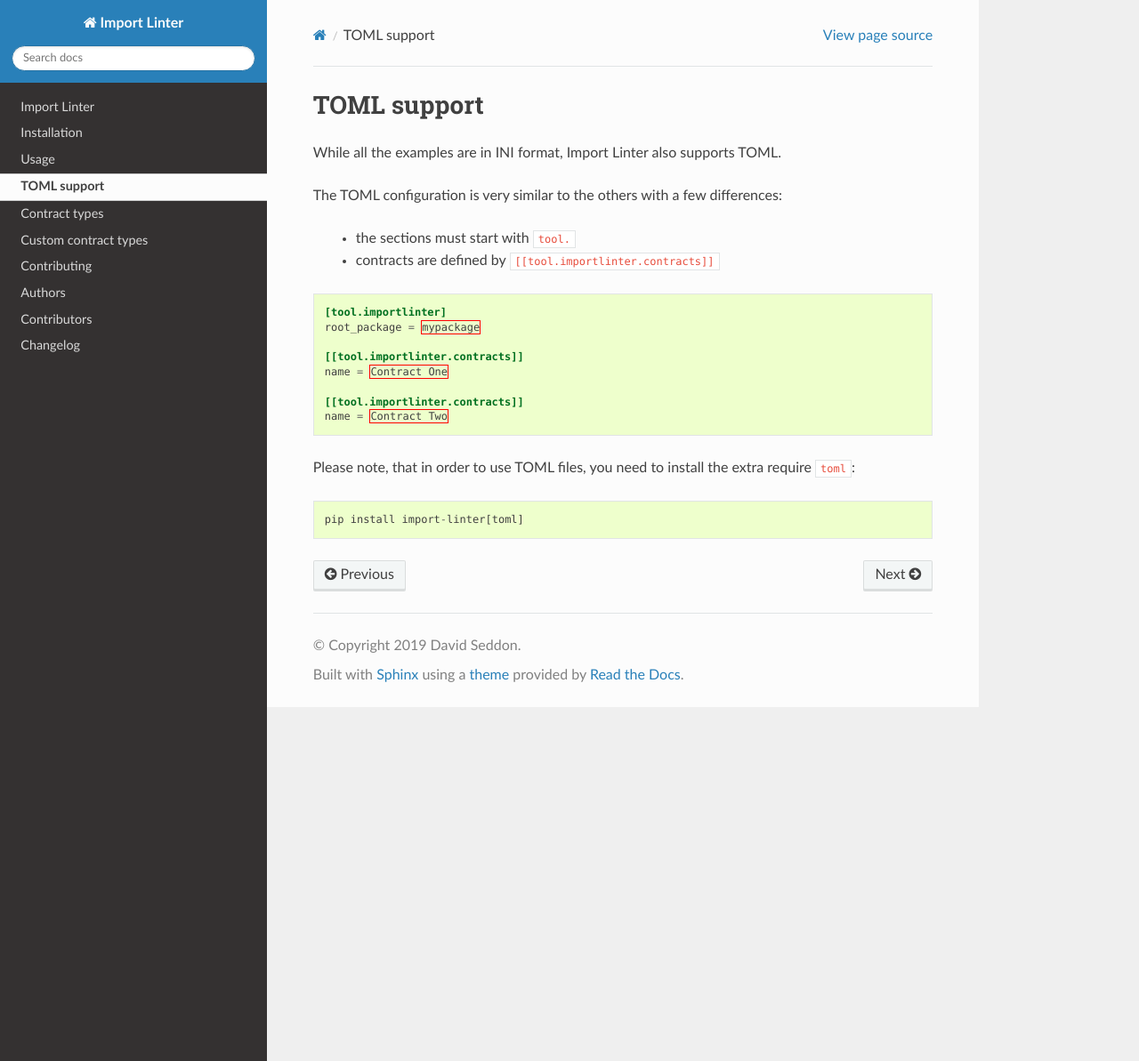
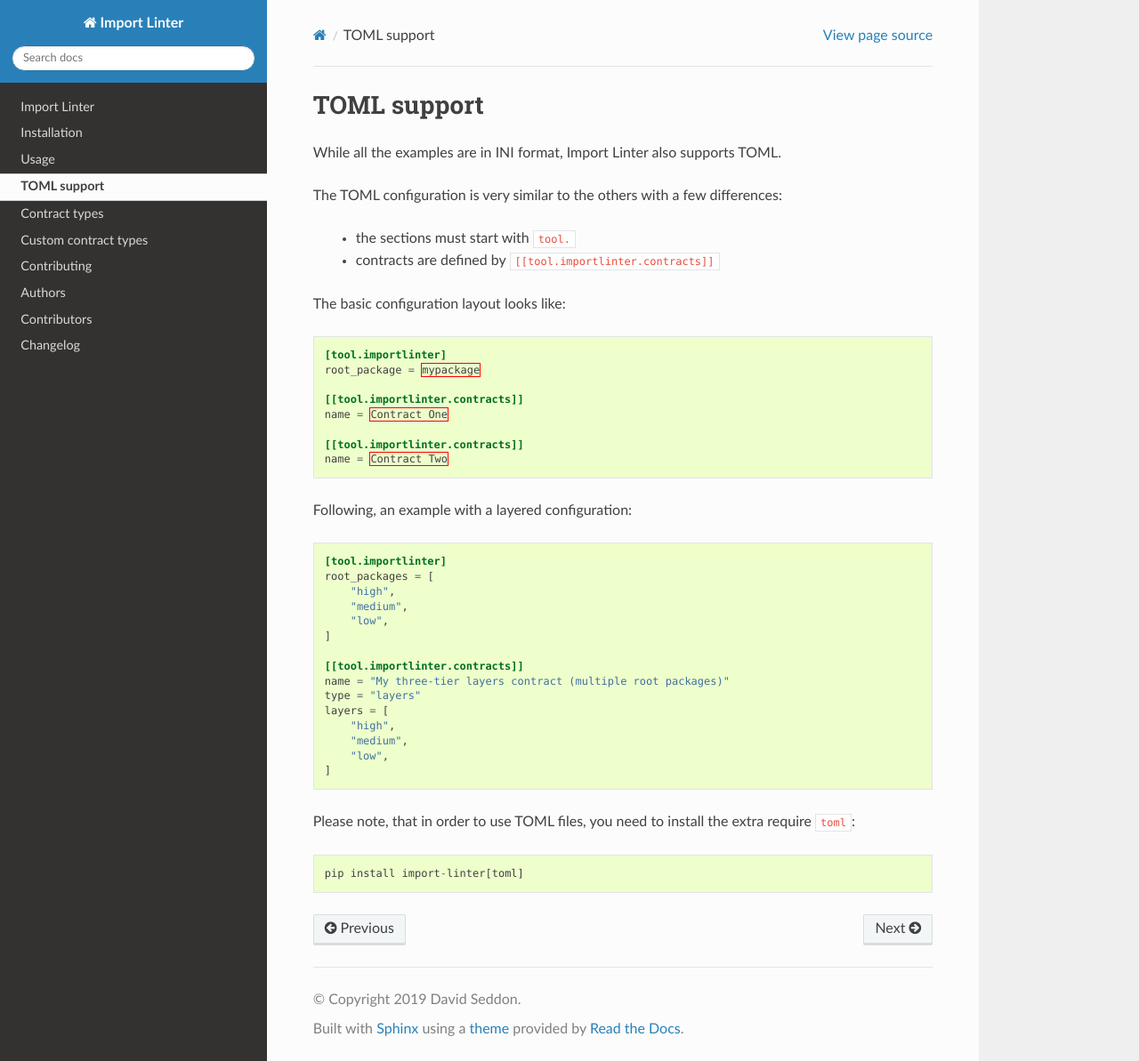
Before and after one commit to seddonym/import-linter, a Sphinx documentation site: the page built from docs/toml.rst, in a window 1280 px wide and 1193 px high. Shown: the whole window at 89% size. Built offline with Sphinx 7.4.7 and the Read the Docs theme 2.0.0, drawn with Linux system fonts in a browser that asks for light colours.

Commit message:
more toml docs

```diff
--- a/docs/toml.rst
+++ b/docs/toml.rst
@@ -7,6 +7,8 @@ The TOML configuration is very similar to the others with a few differences:
 
     - the sections must start with ``tool.``
     - contracts are defined by ``[[tool.importlinter.contracts]]``
+
+The basic configuration layout looks like:
 
 .. code-block:: toml
 
@@ -19,6 +21,26 @@ The TOML configuration is very similar to the others with a few differences:
     [[tool.importlinter.contracts]]
     name = Contract Two
 
+Following, an example with a layered configuration:
+
+.. code-block:: toml
+
+    [tool.importlinter]
+    root_packages = [
+        "high",
+        "medium",
+        "low",
+    ]
+
+    [[tool.importlinter.contracts]]
+    name = "My three-tier layers contract (multiple root packages)"
+    type = "layers"
+    layers = [
+        "high",
+        "medium",
+        "low",
+    ]
+
 Please note, that in order to use TOML files, you need to install the extra require ``toml``::
 
     pip install import-linter[toml]
```
